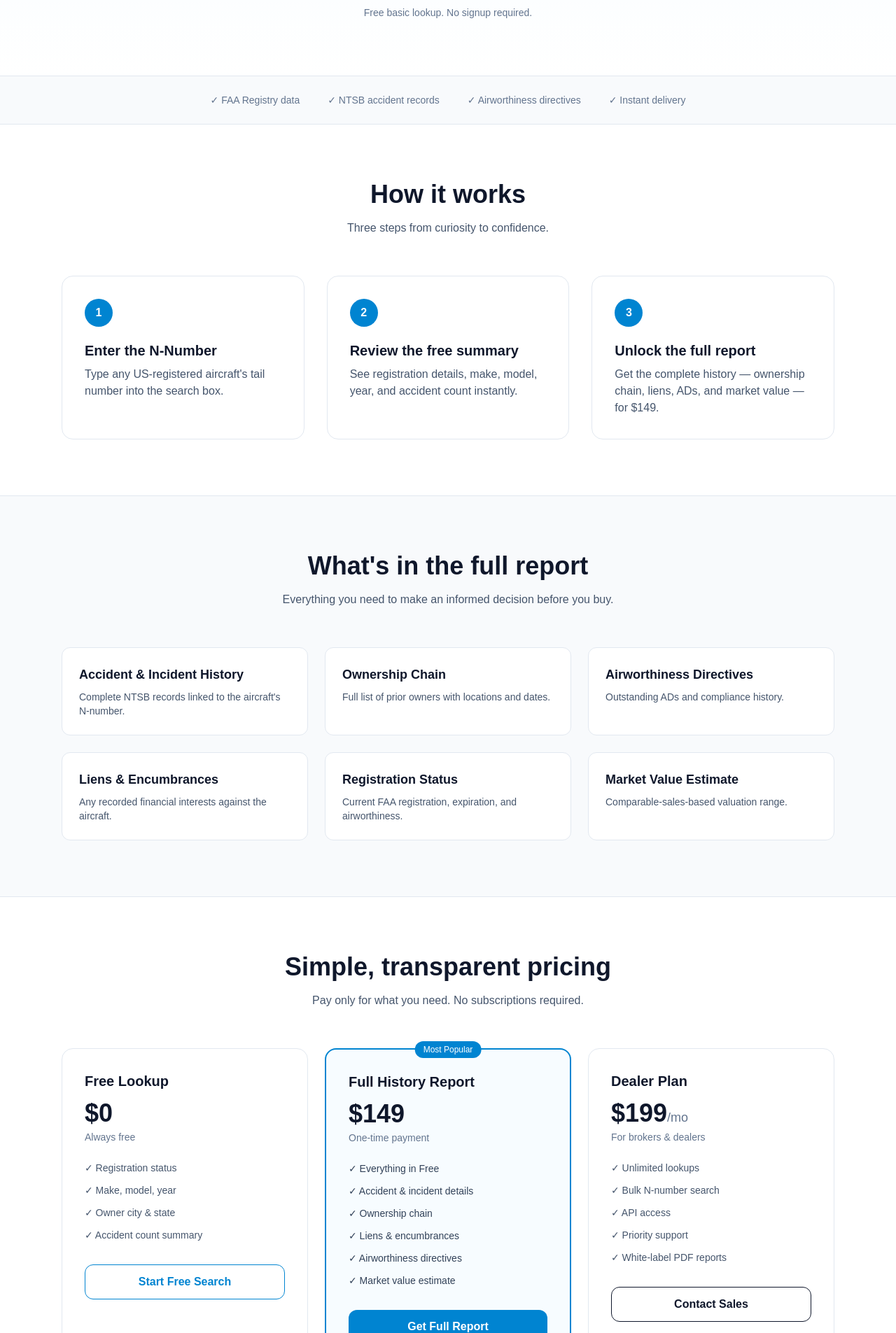
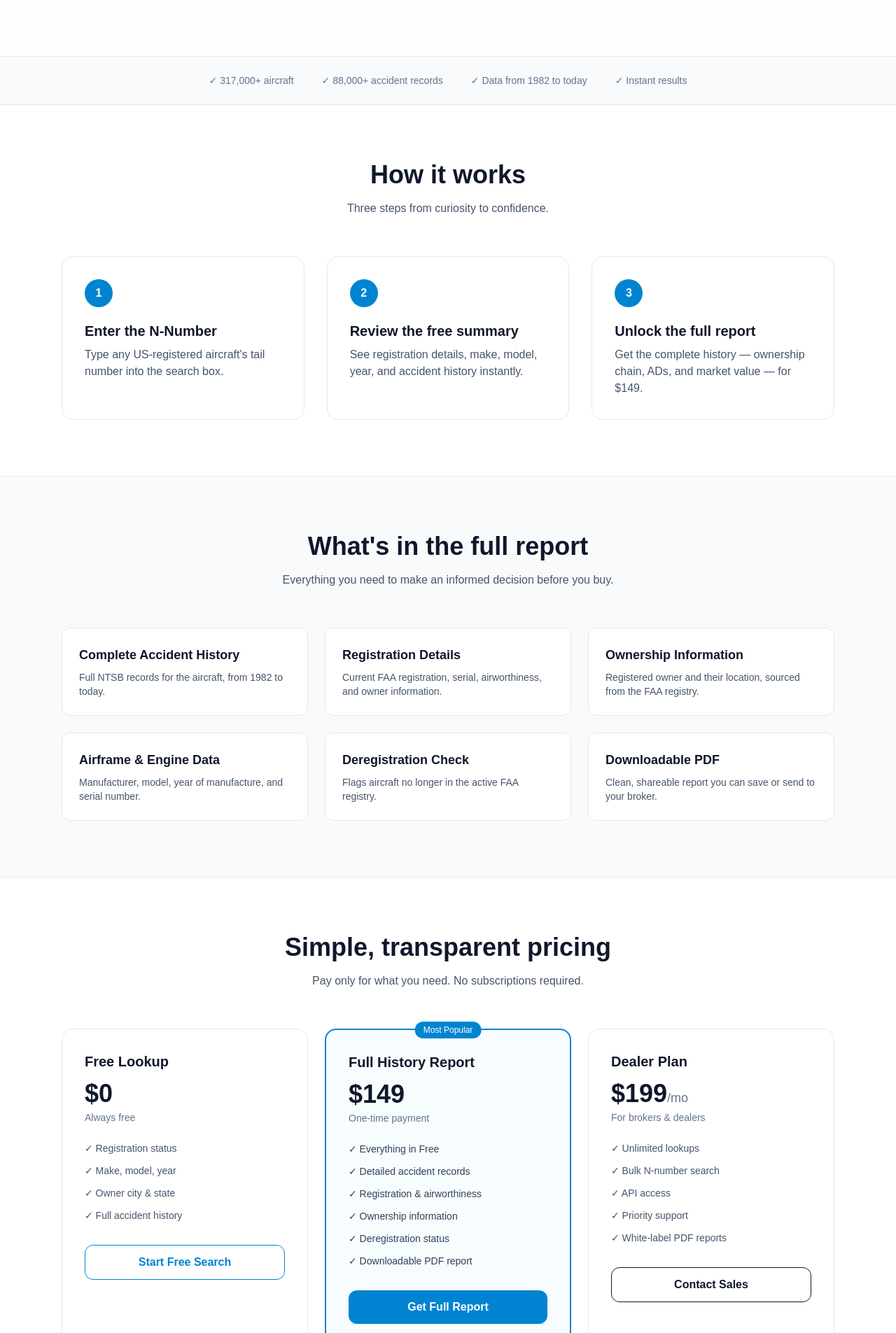
Before and after one commit to devsecsuite-rgb/nnumbercheck-v2, a Next.js app: page / in a window 1280 px wide. Shown: the part 515-2420 px from the top of the page at 70% size. Built offline with nearby package versions, Linux system fonts and the light colour scheme.

Commit message:
Add SEO metadata and accurate product claims

```diff
--- a/app/page.tsx
+++ b/app/page.tsx
@@ -1,3 +1,36 @@
+import type { Metadata } from 'next';
+
+export const metadata: Metadata = {
+  title: 'NNumberCheck — Free Aircraft N-Number Lookup & History Report',
+  description:
+    'Instantly look up any US aircraft by N-number. Free registration details, 44 years of NTSB accident history, and ownership records. Full history reports for $149.',
+  keywords: [
+    'N-number lookup',
+    'aircraft history report',
+    'FAA registry lookup',
+    'NTSB accident records',
+    'aircraft registration',
+    'aircraft title search',
+  ],
+  openGraph: {
+    title: 'NNumberCheck — Free Aircraft N-Number Lookup',
+    description:
+      'Look up any US aircraft by N-number. Free registration details and 44 years of NTSB accident history.',
+    url: 'https://nnumbercheck.com',
+    siteName: 'NNumberCheck',
+    type: 'website',
+  },
+  twitter: {
+    card: 'summary_large_image',
+    title: 'NNumberCheck — Free Aircraft N-Number Lookup',
+    description:
+      'Free aircraft history lookup with 44 years of NTSB accident data.',
+  },
+  alternates: {
+    canonical: 'https://nnumbercheck.com',
+  },
+};
+
 export default function Home() {
   return (
     <div className="min-h-screen bg-white text-slate-900">
@@ -31,9 +64,9 @@ export default function Home() {
             Check any aircraft&apos;s history in seconds
           </h1>
           <p className="mt-6 text-lg md:text-xl text-slate-600 max-w-2xl mx-auto">
-            Instant N-number lookup with accident history, ownership records,
-            airworthiness directives, and more. Know what you&apos;re buying
-            before you commit.
+            Instant N-number lookup with FAA registration data and 44 years of
+            NTSB accident history. Know what you&apos;re buying before you
+            commit.
           </p>
 
           {/* Search Box */}
@@ -68,10 +101,10 @@ export default function Home() {
       {/* Trust bar */}
       <section className="border-y border-slate-200 bg-slate-50">
         <div className="max-w-6xl mx-auto px-6 py-6 flex flex-wrap justify-center items-center gap-x-10 gap-y-3 text-sm text-slate-500">
-          <span>✓ FAA Registry data</span>
-          <span>✓ NTSB accident records</span>
-          <span>✓ Airworthiness directives</span>
-          <span>✓ Instant delivery</span>
+          <span>✓ 317,000+ aircraft</span>
+          <span>✓ 88,000+ accident records</span>
+          <span>✓ Data from 1982 to today</span>
+          <span>✓ Instant results</span>
         </div>
       </section>
 
@@ -87,19 +120,19 @@ export default function Home() {
         <div className="mt-14 grid md:grid-cols-3 gap-8">
           {[
             {
-              step: "1",
-              title: "Enter the N-Number",
+              step: '1',
+              title: 'Enter the N-Number',
               desc: "Type any US-registered aircraft's tail number into the search box.",
             },
             {
-              step: "2",
-              title: "Review the free summary",
-              desc: "See registration details, make, model, year, and accident count instantly.",
+              step: '2',
+              title: 'Review the free summary',
+              desc: 'See registration details, make, model, year, and accident history instantly.',
             },
             {
-              step: "3",
-              title: "Unlock the full report",
-              desc: "Get the complete history — ownership chain, liens, ADs, and market value — for $149.",
+              step: '3',
+              title: 'Unlock the full report',
+              desc: 'Get the complete history — ownership chain, ADs, and market value — for $149.',
             },
           ].map((item) => (
             <div
@@ -129,28 +162,28 @@ export default function Home() {
           <div className="mt-14 grid md:grid-cols-2 lg:grid-cols-3 gap-6">
             {[
               {
-                title: "Accident & Incident History",
-                desc: "Complete NTSB records linked to the aircraft's N-number.",
+                title: 'Complete Accident History',
+                desc: 'Full NTSB records for the aircraft, from 1982 to today.',
               },
               {
-                title: "Ownership Chain",
-                desc: "Full list of prior owners with locations and dates.",
+                title: 'Registration Details',
+                desc: 'Current FAA registration, serial, airworthiness, and owner information.',
               },
               {
-                title: "Airworthiness Directives",
-                desc: "Outstanding ADs and compliance history.",
+                title: 'Ownership Information',
+                desc: "Registered owner and their location, sourced from the FAA registry.",
               },
               {
-                title: "Liens & Encumbrances",
-                desc: "Any recorded financial interests against the aircraft.",
+                title: 'Airframe & Engine Data',
+                desc: 'Manufacturer, model, year of manufacture, and serial number.',
               },
               {
-                title: "Registration Status",
-                desc: "Current FAA registration, expiration, and airworthiness.",
+                title: 'Deregistration Check',
+                desc: 'Flags aircraft no longer in the active FAA registry.',
               },
               {
-                title: "Market Value Estimate",
-                desc: "Comparable-sales-based valuation range.",
+                title: 'Downloadable PDF',
+                desc: 'Clean, shareable report you can save or send to your broker.',
               },
             ].map((f) => (
               <div
@@ -183,8 +216,8 @@ export default function Home() {
             <ul className="mt-6 space-y-3 text-slate-600 text-sm">
               <li>✓ Registration status</li>
               <li>✓ Make, model, year</li>
-              <li>✓ Owner city & state</li>
-              <li>✓ Accident count summary</li>
+              <li>✓ Owner city &amp; state</li>
+              <li>✓ Full accident history</li>
             </ul>
             <a
               href="#lookup"
@@ -204,11 +237,11 @@ export default function Home() {
             <p className="mt-1 text-sm text-slate-500">One-time payment</p>
             <ul className="mt-6 space-y-3 text-slate-700 text-sm">
               <li>✓ Everything in Free</li>
-              <li>✓ Accident & incident details</li>
-              <li>✓ Ownership chain</li>
-              <li>✓ Liens & encumbrances</li>
-              <li>✓ Airworthiness directives</li>
-              <li>✓ Market value estimate</li>
+              <li>✓ Detailed accident records</li>
+              <li>✓ Registration &amp; airworthiness</li>
+              <li>✓ Ownership information</li>
+              <li>✓ Deregistration status</li>
+              <li>✓ Downloadable PDF report</li>
             </ul>
             <a
               href="#lookup"
@@ -224,7 +257,7 @@ export default function Home() {
             <p className="mt-3 text-4xl font-bold">
               $199<span className="text-lg font-normal text-slate-500">/mo</span>
             </p>
-            <p className="mt-1 text-sm text-slate-500">For brokers & dealers</p>
+            <p className="mt-1 text-sm text-slate-500">For brokers &amp; dealers</p>
             <ul className="mt-6 space-y-3 text-slate-600 text-sm">
               <li>✓ Unlimited lookups</li>
               <li>✓ Bulk N-number search</li>
@@ -299,9 +332,9 @@ export default function Home() {
           <div className="mt-10 pt-8 border-t border-slate-200 text-xs text-slate-500 flex flex-col md:flex-row justify-between gap-4">
             <p>© {new Date().getFullYear()} NNumberCheck.com. All rights reserved.</p>
             <p className="max-w-xl">
-              Not affiliated with the FAA. For historical reference only. Verify
-              all information with official records before making any purchase
-              or safety decision.
+              Not affiliated with the FAA or NTSB. For historical reference only.
+              Verify all information with official records before making any
+              purchase or safety decision.
             </p>
           </div>
         </div>
```
